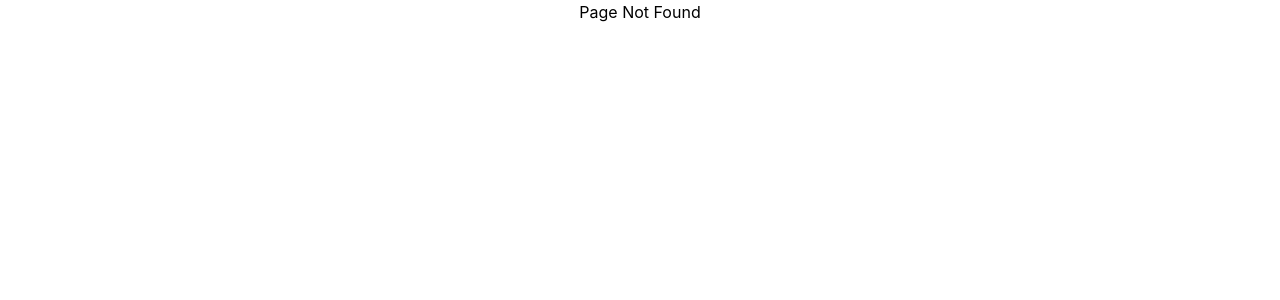
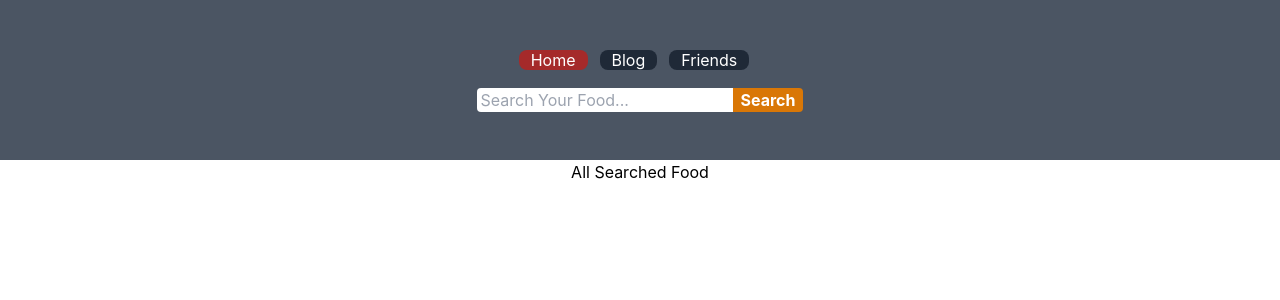
Before and after one commit to masumbillah360/react-mealdb-routing, a React (Create React App) app: page /home/1 in a window 1280 px wide. Before the commit this address had no page. Shown: the top 300 px of the page. Built offline with nearby package versions, Linux system fonts and the light colour scheme.

Commit message:
add functionality on search bar

```diff
--- a/src/compo/Navbar.js
+++ b/src/compo/Navbar.js
@@ -1,7 +1,11 @@
 import React from 'react';
-import { NavLink } from 'react-router-dom';
+import { NavLink, useNavigate } from 'react-router-dom';
 
 const Navbar = () => {
+    const navigate = useNavigate();
+    const findFood =(searchText)=>{
+        navigate(`/home/${searchText}`)
+    }
     return (
         <div className='flex justify-center flex-col items-center h-40 bg-gray-600'>
             <nav className='text-white'>
@@ -10,7 +14,7 @@ const Navbar = () => {
                 <NavLink className='mr-3 px-3 bg-gray-800 rounded-lg' to='/friends' >Friends</NavLink>
             </nav>
             <div className='mt-4'>
-                <input className='rounded-l px-1' type="text" placeholder='Search Your Food...'/>
+                <input onChange={(e)=>findFood(e.target.value)} className='rounded-l px-1' type="text" placeholder='Search Your Food...'/>
                 <button className='bg-amber-600 px-2 rounded-r text-white font-bold'>Search</button>
             </div>
         </div>
--- a/src/compo/Router.js
+++ b/src/compo/Router.js
@@ -6,6 +6,7 @@ import Friend from './Friend';
 import Home from './Home';
 import Layout from './Layout';
 import PageNot from './PageNot';
+import SearchFood from './SearchFood';
 
 const Router = () => {
     const router = createBrowserRouter([
@@ -21,6 +22,7 @@ const Router = () => {
                 return fetch(`https://www.themealdb.com/api/json/v1/1/filter.php?c=${params.foodcat}`)
             },
             element: <AllFoods></AllFoods> },
+            { path:'/home/:searchText', element: <SearchFood></SearchFood> },
             { path: '/blog' , element : <Blog></Blog> },
             { path: '/friends', element : <Friend></Friend> }
         ]},
--- /dev/null
+++ b/src/compo/SearchFood.js
@@ -0,0 +1,11 @@
+import React from 'react';
+
+const SearchFood = () => {
+    return (
+        <div>
+            <h1>All Searched Food</h1>
+        </div>
+    );
+};
+
+export default SearchFood;
```
